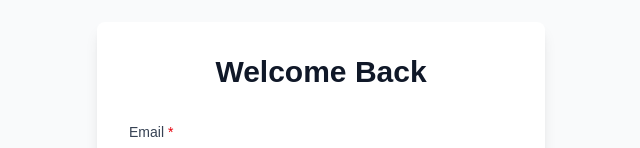
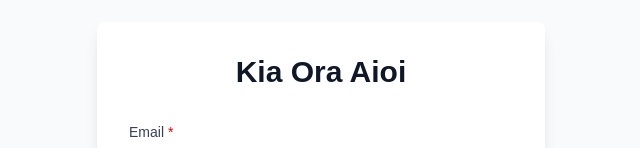
Before and after one commit to mallivanukuri09/nz-address-checker-poc, a Next.js app: page /login in a window 1280 px wide. Shown: the part 164-312 px from the top of the page, without its empty margins (319-959 px from the left). Built offline with nearby package versions, Linux system fonts and the light colour scheme.

Commit message:
Update app title and login heading to Kia Ora Aioi

```diff
--- a/app/layout.tsx
+++ b/app/layout.tsx
@@ -13,8 +13,8 @@
 });
 
 export const metadata: Metadata = {
-  title: "Create Next App",
-  description: "Generated by create next app",
+  title: "Address checker App",
+  description: "NZ address checker app",
 };
 
 export default function RootLayout({
--- a/app/login/page.tsx
+++ b/app/login/page.tsx
@@ -77,7 +77,7 @@
   return (
     <div className="min-h-screen bg-gray-50 flex items-center justify-center">
       <div className="bg-white rounded-lg shadow-lg p-8 w-full max-w-md">
-        <h1 className="text-3xl font-bold text-gray-900 text-center mb-8">Welcome Back</h1>
+        <h1 className="text-3xl font-bold text-gray-900 text-center mb-8">Kia Ora Aioi</h1>
 
         {error && (
           <div className="mb-6 bg-red-50 border border-red-200 rounded-lg p-4 flex items-center gap-3">
```
